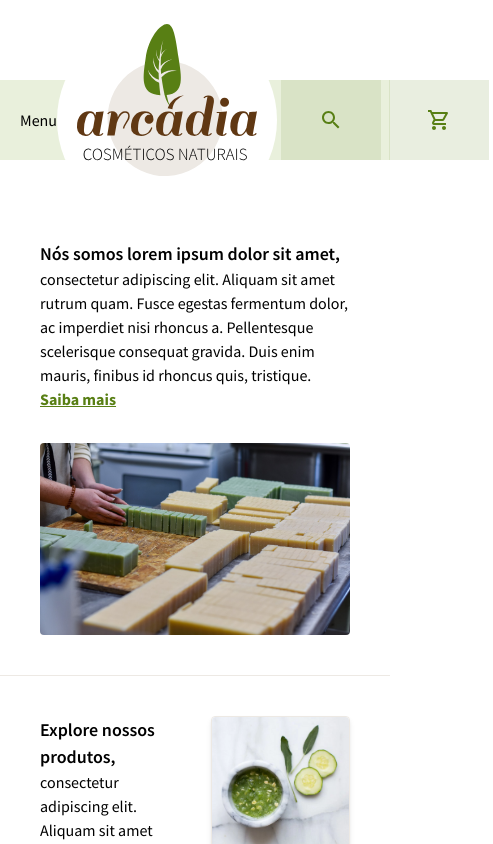
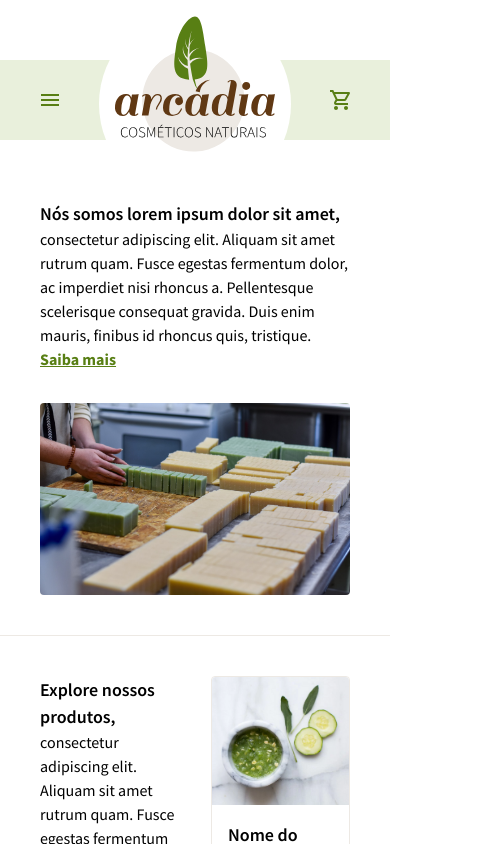
Before and after one commit to sofiasmnk/Arcadia, a Nuxt app: page / in a window 390 px wide. Shown: the top 844 px of the page, 493 px wide, since content can reach past the window. Built offline with nearby package versions, Linux system fonts and the light colour scheme.

Commit message:
Navbar responsiveness adjustments

```diff
--- a/assets/css/tailwind.css
+++ b/assets/css/tailwind.css
@@ -17,3 +17,7 @@ a {
     @apply text-green-light;
   }
 }
+
+input::placeholder {
+  @apply text-green;
+}
--- a/components/BaseButton.vue
+++ b/components/BaseButton.vue
@@ -1,10 +1,10 @@
 <template>
   <button
-    class="font-semibold hover:bg-green-light transition duration-200 shadow-md hover:shadow-sm"
+    class="font-semibold transition duration-200 shadow-sm"
     :class="[
       typeSecondary
-        ? 'bg-white text-green border-green-light border-4 rounded-lg'
-        : 'bg-green text-white border-green rounded',
+        ? 'bg-white text-green border-green-light border-2 rounded-md hover:bg-green-lighter'
+        : 'bg-green text-white border-green border-2 rounded-md hover:bg-green-light hover:border-green-light',
       sizeSmall ? 'px-4 py-2 text-sm' : 'px-5 py-3'
     ]"
   >
--- /dev/null
+++ b/components/IconMenu.vue
@@ -0,0 +1,5 @@
+<template>
+  <svg xmlns="http://www.w3.org/2000/svg" viewBox="0 0 24 24">
+    <path d="M3 18h18v-2H3v2zm0-5h18v-2H3v2zm0-7v2h18V6H3z" />
+  </svg>
+</template>
--- a/components/NavBar.vue
+++ b/components/NavBar.vue
@@ -1,37 +1,28 @@
 <template>
-  <header class="py-5 relative" aria-label="Cabeçalho">
+  <header class="lg:py-5" aria-label="Cabeçalho">
     <div class="navbg h-20" aria-hidden="true"></div>
     <div
-      class="container mx-auto px-5 flex justify-between align-middle items-center"
+      class="container mx-auto sm:px-5 flex justify-around sm:justify-between align-middle items-center"
     >
-      <div class="bg-white rounded-full p-5 pt-0 order-2 lg:order-1 z-40">
-        <nuxt-link to="/">
-          <StoreLogo class="pb-5" width="180px" />
-        </nuxt-link>
+      <div class="order-2 lg:order-1 relative mt-2">
+        <div
+          class="bg-white rounded-full h-48 w-48 p-5 pt-0 flex justify-center z-50"
+        >
+          <nuxt-link class="self-center -mt-5" to="/">
+            <StoreLogo class="h-40 w-40" />
+          </nuxt-link>
+        </div>
       </div>
       <div
         class="flex-grow hidden lg:block lg:order-2"
         aria-hidden="true"
       ></div>
-      <nav
-        class="flex justify-start lg:justify-end order-1 lg:order-3 w-64 lg:w-auto  z-50"
-      >
-        <button class="lg:hidden" @click="toggleMenu">Menu</button>
-        <div
-          class="absolute lg:block w-screen lg:w-auto bg-green-lighter left-0 top-20 mt-20 flex flex-col lg:relative lg:flex-row lg:top-0 lg:mt-0  z-50"
-          :class="[menuOpen ? 'block' : 'hidden']"
-        >
-          <NavBarLink url="/" label="Início" />
-          <NavBarLink url="/loja" label="Loja" />
-          <NavBarLink url="/sobre" label="Sobre" />
-          <NavBarLink url="/contato" label="Contato" />
-        </div>
-      </nav>
+      <NavBarMenu />
       <div
-        class="flex justify-end order-3 lg:order-4 w-64 lg:w-auto"
+        class="flex justify-center sm:justify-end order-3 lg:order-4 w-64 lg:w-auto"
         aria-label="Ferramentas"
       >
-        <NavBarSearch />
+        <NavBarSearch class="hidden lg:flex" />
         <NavBarCart />
       </div>
     </div>
@@ -40,26 +31,16 @@
 
 <script>
 import StoreLogo from '@/components/StoreLogo.vue'
-import NavBarLink from '@/components/NavBarLink.vue'
+import NavBarMenu from '@/components/NavBarMenu.vue'
 import NavBarSearch from '@/components/NavBarSearch.vue'
 import NavBarCart from '@/components/NavBarCart.vue'
 
 export default {
   components: {
     StoreLogo,
-    NavBarLink,
+    NavBarMenu,
     NavBarSearch,
     NavBarCart
-  },
-  data() {
-    return {
-      menuOpen: false
-    }
-  },
-  methods: {
-    toggleMenu() {
-      this.menuOpen = !this.menuOpen
-    }
   }
 }
 </script>
--- a/components/NavBarCart.vue
+++ b/components/NavBarCart.vue
@@ -1,13 +1,12 @@
 <template>
-  <div class="relative">
+  <div class="sm:relative">
     <button
-      id="carrinho-nav-container"
       aria-label="Carrinho de compras"
-      class="relative flex justify-center px-5 mx-1 transition duration-200"
+      class="h-20 w-16 sm:w-24 relative flex justify-center sm:mx-1 transition duration-200"
       :class="[
         open
-          ? 'button-open bg-white bg-opacity-100'
-          : 'button-closed bg-green-light bg-opacity-25'
+          ? 'bg-white bg-opacity-100'
+          : 'sm:bg-green-light sm:bg-opacity-25 hover:bg-opacity-50'
       ]"
       @click="toggleCart"
     >
@@ -19,7 +18,6 @@
     </button>
     <NavBarCartInner
       v-show="open"
-      id="inner"
       aria-live="polite"
       :class="[open ? 'carrinho-nav-open' : 'carrinho-nav-closed']"
     />
@@ -47,20 +45,3 @@ export default {
   }
 }
 </script>
-
-<style lang="postcss" scoped>
-#carrinho-nav-container {
-  height: 80px;
-  min-width: 100px;
-}
-
-#carrinho-nav-container.button-closed:hover {
-  @apply bg-opacity-50;
-}
-
-#inner {
-  @apply absolute text-center bg-white border border-t-0 shadow-md right-0 mx-1;
-  min-width: 30rem;
-  max-width: 100vw;
-}
-</style>
--- a/components/NavBarCartInner.vue
+++ b/components/NavBarCartInner.vue
@@ -1,36 +1,48 @@
 <template>
-  <div class="p-4 z-40">
-    <table class="table-fixed w-full">
-      <thead class="sr-only">
-        <tr>
-          <th scope="column">Imagem</th>
-          <th scope="column">Produto</th>
-          <th scope="column">Preço</th>
-        </tr>
-      </thead>
-      <tbody>
-        <tr
-          v-for="index in 3"
-          :key="index"
-          class="flex items-center text-left p-1"
+  <div
+    id="inner"
+    class="absolute border border-t-0 shadow-md right-0 sm:mr-1 w-screen sm:w-auto"
   >
-          <td>
-            <div class="h-20 w-20 p-1 border shadow-sm">
+    <div class="h-4" aria-hidden="true"></div>
+    <div class="bg-white p-4 pt-0 relative z-50">
+      <ol>
+        <li v-for="index in 3" :key="index" class="flex text-left p-1">
+          <div class="w-24 p-1 bg-green-lighter border shadow-sm">
             <img
               src="~/assets/img/produtos/produto-01.png"
               class="h-full w-full object-cover"
               alt=""
             />
           </div>
-          </td>
-          <th scope="row" class="flex-grow self-start px-3">
-            Nome do produto
-          </th>
-          <td>R$25,00</td>
-        </tr>
-      </tbody>
-    </table>
-    <BaseButton>test</BaseButton>
+          <div class="flex-grow sm:w-64 px-3">Nome do produto</div>
+          <div>R$25,00</div>
+        </li>
+      </ol>
+
+      <hr class="my-5 border-brown-lighter" aria-hidden="true" />
+
+      <div>Total: R$25,00</div>
+
+      <div class="flex mt-4">
+        <div class="w-1/2 pr-2">
+          <BaseButton class="w-full" type-secondary="true" size-small="true">
+            Ver carrinho
+          </BaseButton>
+        </div>
+        <div class="w-1/2 pl-2">
+          <BaseButton class="w-full" size-small="true">
+            Finalizar compra
+          </BaseButton>
+        </div>
+      </div>
+
+      <hr class="my-5 border-brown-lighter" aria-hidden="true" />
+
+      <div>
+        Com um cadastro, você pode guardar seus dados para compras futuras.
+        <p class="mt-2"><a href="/">Entrar</a> / <a href="/">Cadastrar</a></p>
+      </div>
+    </div>
   </div>
 </template>
 <script>
@@ -42,3 +54,5 @@ export default {
   }
 }
 </script>
+
+<style lang="postcss" scoped></style>
--- a/components/NavBarLink.vue
+++ b/components/NavBarLink.vue
@@ -4,7 +4,7 @@
     :to="url"
   >
     <a
-      class="nav-link inline-block text-center mx-1 py-6 px-5 h-20 w-full lg:w-24"
+      class="nav-link inline-block text-center lg:mx-1 py-6 px-5 h-20 w-full lg:w-24"
       :class="{ 'active-link': isExactActive }"
       :href="href"
       @click="navigate"
--- /dev/null
+++ b/components/NavBarMenu.vue
@@ -0,0 +1,50 @@
+<template>
+  <nav
+    class="flex justify-center sm:justify-start lg:justify-end order-1 lg:order-3 w-64 lg:w-auto z-40"
+  >
+    <button
+      class="flex justify-center h-20 w-16 sm:w-24 sm:mx-1 lg:hidden"
+      :class="[
+        open
+          ? 'bg-white bg-opacity-100'
+          : 'sm:bg-green-light sm:bg-opacity-25 hover:bg-opacity-50'
+      ]"
+      @click="toggleMenu"
+    >
+      <IconMenu class="h-6 w-6 text-green fill-current self-center" />
+    </button>
+    <div
+      class="absolute lg:block w-screen lg:w-auto bg-green-lighter left-0 top-20 mt-24 flex flex-col lg:relative lg:flex-row lg:top-0 lg:mt-0"
+      :class="[open ? 'block' : 'hidden']"
+    >
+      <NavBarLink url="/" label="Início" />
+      <NavBarLink url="/loja" label="Loja" />
+      <NavBarLink url="/sobre" label="Sobre" />
+      <NavBarLink url="/contato" label="Contato" />
+    </div>
+  </nav>
+</template>
+
+<script>
+import IconMenu from '@/components/IconMenu.vue'
+import NavBarLink from '@/components/NavBarLink.vue'
+
+export default {
+  components: {
+    IconMenu,
+    NavBarLink
+  },
+  data() {
+    return {
+      open: false
+    }
+  },
+  methods: {
+    toggleMenu() {
+      this.open = !this.open
+    }
+  }
+}
+</script>
+
+<style lang="postcss" scoped></style>
--- a/components/NavBarSearch.vue
+++ b/components/NavBarSearch.vue
@@ -1,8 +1,11 @@
 <template>
   <div
-    id="buscar-nav-container"
-    class="relative flex justify-center px-5 mx-1 "
-    :class="[open ? 'bg-white bg-opacity-100' : 'bg-green-light bg-opacity-25']"
+    class="h-20 relative flex justify-center px-5 mx-1 cursor-pointer transition-all duration-300"
+    :class="[
+      open
+        ? 'bg-white bg-opacity-100 w-56'
+        : 'bg-green-light bg-opacity-25 w-24'
+    ]"
     @mouseover="openSearch()"
     @mouseleave="
       if (!focus) {
@@ -75,45 +78,34 @@ export default {
 </script>
 
 <style lang="postcss" scoped>
-#buscar-nav-container {
-  height: 80px;
-  min-width: 100px;
-  transition: 500ms;
-}
-#buscar-nav-container:hover {
-  cursor: pointer;
-}
-input::placeholder {
-  @apply text-green;
-}
-
 .svg-open {
   transform: translate(65px);
-  transition: 500ms;
+  transition: 300ms;
 }
 .svg-closed {
   transform: translate(0px);
-  transition: 500ms;
+  transition: 300ms;
 }
 
 .buscar-nav-closed {
   transform: scale(0, 1);
   opacity: 0;
   width: 0;
-  transition: 500ms;
+  transition: 300ms;
+  & input {
+    width: 0px;
+    transition: 300ms;
+  }
 }
-.buscar-nav-closed input {
-  width: 0px;
-  transition: 500ms;
-}
+
 .buscar-nav-open {
   transform: scale(1, 1);
   opacity: 100;
   width: 180px;
-  transition: 500ms;
-}
-.buscar-nav-open input {
-  width: 180px;
-  transition: 500ms;
+  transition: 300ms;
+  & input {
+    width: 180px;
+    transition: 300ms;
+  }
 }
 </style>
--- a/components/ProductCard.vue
+++ b/components/ProductCard.vue
@@ -1,7 +1,7 @@
 <template>
   <div
     class="relative border border-brown-lighter rounded
-    cursor-pointer transition duration-200 shadow-md hover:shadow-xl"
+    cursor-pointer transition duration-200 hover:shadow-md"
   >
     <img
       class="h-32 w-full object-cover rounded rounded-b-none "
--- a/components/StoreLogo.vue
+++ b/components/StoreLogo.vue
@@ -2,8 +2,6 @@
   <svg
     xmlns="http://www.w3.org/2000/svg"
     viewBox="0 0 185.87 156.89"
-    :width="width"
-    :height="width"
     role="img"
     aria-labelledby="ArcadiaLogoTitle ArcadiaLogoDesc"
   >
```
Lines whose indentation alone changed are shown as unchanged.
